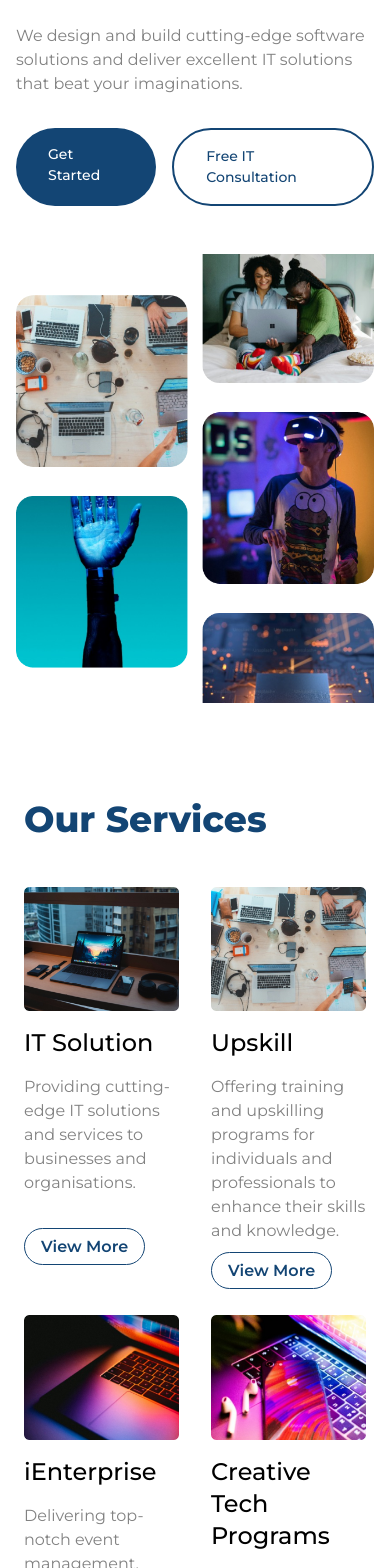
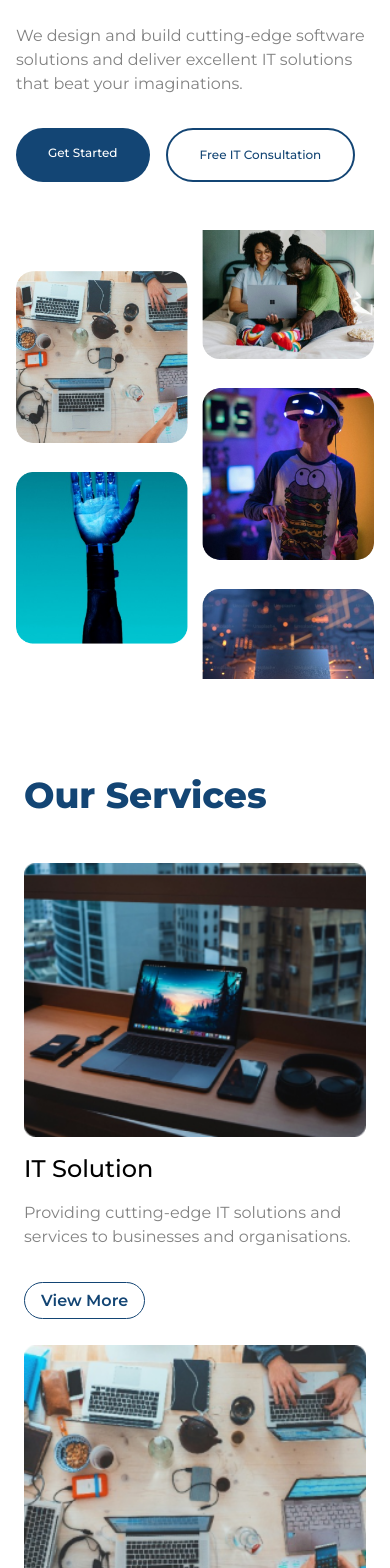
Before and after one commit to onigbajumo/oaa-travels-bookings, a Next.js app: page /hub in a window 390 px wide. Shown: the part 360-1928 px from the top of the page. Built offline with nearby package versions, Linux system fonts and the light colour scheme.

Commit message:
responsive

```diff
--- a/app/(client)/hub/page.js
+++ b/app/(client)/hub/page.js
@@ -23,8 +23,8 @@ const Hub = () => {
                         <h1 className='text-[#134574] xl:text-[64px] md:text-[50px] text-4xl xl:leading-[70px] leading-[50px] font-extrabold'>We Provide <span className='text-[#EF2689]'>IT Solutions </span> That Beat Your Imagination</h1>
                         <p className='xl:pr-48 lg:pr-12 text-[#828282]'>We design and build cutting-edge software solutions and deliver excellent IT solutions that beat your imaginations.</p>
                         <div className='flex xl:gap-12 gap-4'>
-                            <Link href={"#"} className='bg-[#134574] rounded-full text-white lg:text-md text-[14px] px-8 py-4 font-medium'>Get Started</Link>
-                            <Link href={"#"} className=' rounded-full text-[#134574] lg:text-md border-[#134574] text-[14px] border-2 px-8 py-4 font-medium'>Free IT Consultation</Link>
+                            <Link href={"#"} className='bg-[#134574] rounded-full text-white lg:text-md text-[12px] px-8 py-4 font-medium'>Get Started</Link>
+                            <Link href={"#"} className=' rounded-full text-[#134574] lg:text-md border-[#134574] text-[12px] border-2 px-8 py-4 font-medium'>Free IT Consultation</Link>
                         </div>
                     </div>
                 </div>
@@ -39,10 +39,10 @@ const Hub = () => {
                 <h1 className='text-[#134574] font-extrabold md:text-[50px] text-4xl'>Our Services</h1>
                 <div className='flex gap-8 flex-col md:flex-row'>
 
-                    <div className='flex gap-8'>
+                    <div className='flex flex-col md:flex-row gap-8'>
 
-                    <div className='space-y-4 w-1/2'>
-                        <Image src={'/service.png'} width={300} height={300} />
+                    <div className='space-y-4 md:w-1/2'>
+                        <Image src={'/service.png'} width={400} height={400} />
                         <h1 className='font-medium lg:text-4xl text-2xl '>IT Solution</h1>
                         <p className='text-[#828282]'>Providing cutting-edge IT solutions and services to businesses and organisations.</p>
                         <div className='pt-6'>
@@ -50,8 +50,8 @@ const Hub = () => {
                         </div>
                     </div>
 
-                    <div className='space-y-4 w-1/2'>
-                        <Image src={'/upskill.png'} width={300} height={300} />
+                    <div className='space-y-4 md:w-1/2'>
+                        <Image src={'/upskill.png'} width={400} height={400} />
                         <h1 className='font-medium lg:text-4xl text-2xl'>Upskill</h1>
                         <p className='text-[#828282]'>Offering training and upskilling programs for individuals and professionals to enhance their skills and knowledge.</p>
                         <div>
@@ -60,10 +60,10 @@ const Hub = () => {
                     </div>
                     </div>
 
-                    <div className='flex gap-8'>
+                    <div className='flex flex-col md:flex-row gap-8'>
 
-                    <div className='space-y-4 w-1/2'>
-                        <Image src={'/enterprise.png'} width={300} height={300} />
+                    <div className='space-y-4 md:w-1/2'>
+                        <Image src={'/enterprise.png'} width={400} height={400} />
                         <h1 className='font-medium lg:text-4xl text-2xl '>iEnterprise</h1>
                         <p className='text-[#828282]'>Delivering top-notch event management, printing, and media services to support businesses and events.</p>
                         <div>
@@ -71,8 +71,8 @@ const Hub = () => {
                         </div>
                     </div>
 
-                    <div className='space-y-4 w-1/2'>
-                        <Image src={'/creative.png'} width={300} height={300} />
+                    <div className='space-y-4 md:w-1/2'>
+                        <Image src={'/creative.png'} width={400} height={400} />
                         <h1 className='font-medium lg:text-4xl text-2xl '>Creative Tech Programs</h1>
                         <p className='text-[#828282]'>Inspiring and educating children in creative technology and STEM fields.</p>
                         <div>
@@ -102,7 +102,7 @@ const Hub = () => {
             </div>
             </div>
 
-            <div className='flex flex-col lg:flex-row justify-between gap-24 bg-[#134574] rounded-xl md:mx-24 mx-4 px-16 py-12'>
+            <div className='flex flex-col lg:flex-row justify-between gap-24 bg-[#134574] rounded-xl md:mx-24 mx-4 px-8 py-12'>
                 <div className='text-white space-y-8 lg:w-2/3'>
                     <h1 className='font-extrabold md:text-4xl text-2xl'>About Us</h1>
                     <p>
--- a/components/cta.js
+++ b/components/cta.js
@@ -7,8 +7,8 @@ import Image from "next/image";
 const CTA = () => {
     return (
         <div >
-           <div className="bg-[#EF2689] m-16 rounded-xl flex relative overflow-hidden justify-between flex-col lg:flex-row">
-  <div className="lg:w-1/2 space-y-12 relative z-10 py-12 px-24">
+           <div className="bg-[#EF2689] md:m-16 m-8 rounded-xl flex relative overflow-hidden justify-between flex-col lg:flex-row">
+  <div className="lg:w-1/2 space-y-12 relative z-10 py-12 md:px-24 px-4">
     <h1 className="text-4xl font-semibold text-white">Build the Ehizua way</h1>
     <p className="text-white">Take the first step towards success and start achieving your goals today! Our services are tailored to meet your unique needs and help you reach new milestones.</p>
     <div>
--- a/package.json
+++ b/package.json
@@ -11,6 +11,7 @@
   "dependencies": {
     "@sanity/image-url": "^1.0.2",
     "@sanity/vision": "^3.39.0",
+    "axios": "^1.7.4",
     "next": "14.2.3",
     "next-sanity": "^7.1.4",
     "react": "^18",
```
Also changed, not shown: utils/api.js (added), 1 other file (tests, documents, lock files or other folders).
